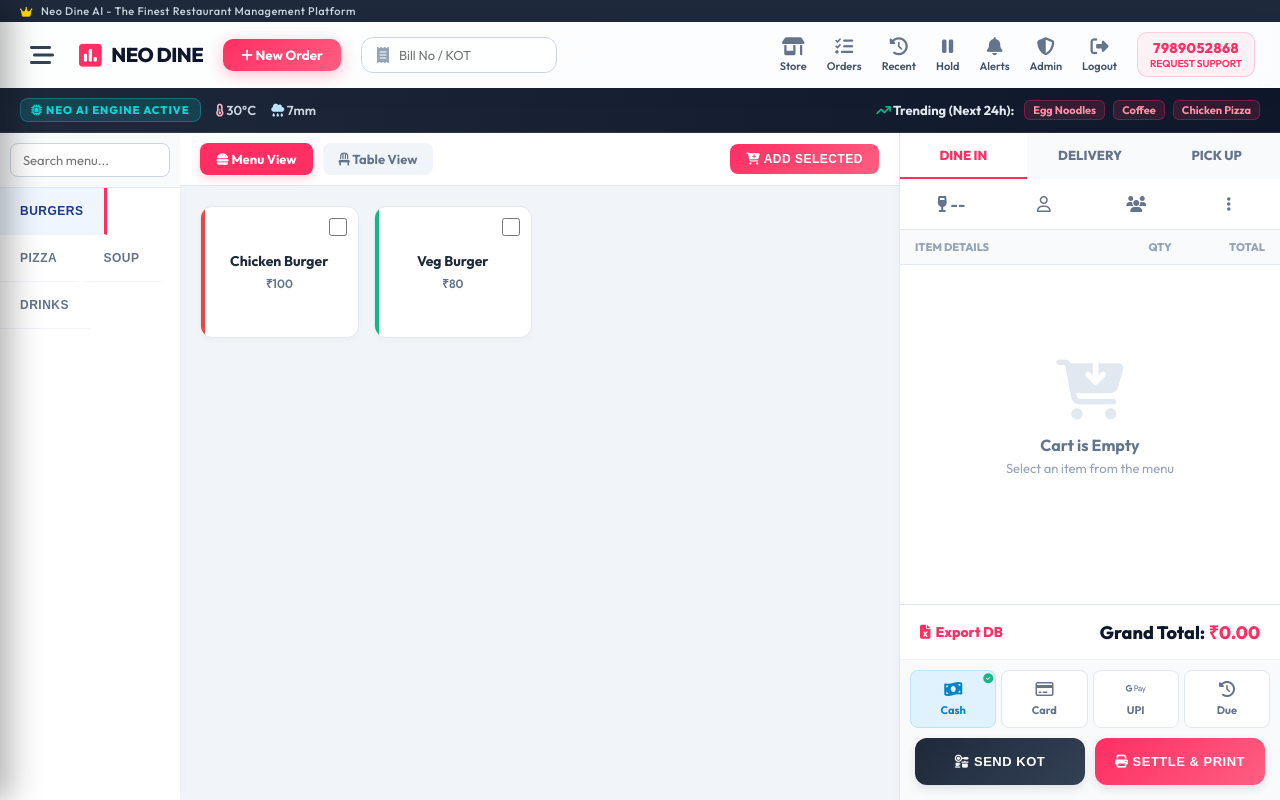
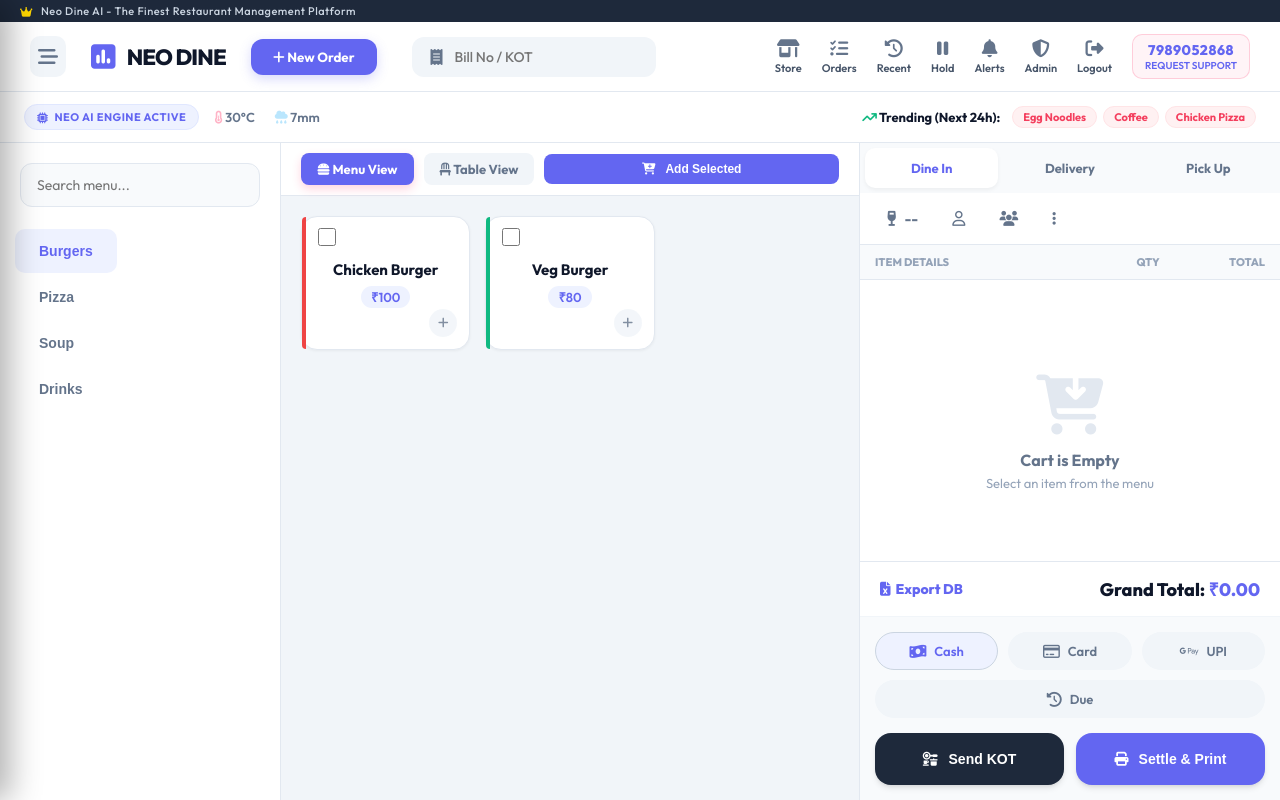
Before and after one commit to SumanthDeharam/Neodine-AI, a Flask app: page / in a window 1280 px wide. Run offline with Flask 3, Linux system fonts and the light colour scheme; a user stored in the database is signed in; data comes from the database, SQL or seed files in the repository; data that the repository does not hold is empty.

Commit message:
Add files via upload

```diff
--- a/templates/base.html
+++ b/templates/base.html
@@ -10,15 +10,17 @@
     <link href="https://cdnjs.cloudflare.com/ajax/libs/font-awesome/6.4.0/css/all.min.css" rel="stylesheet">
     <style>
         :root {
-            --brand-primary: #FF2E63;
-            --brand-secondary: #08D9D6;
-            --bg-dark: #0F172A;
-            --bg-light: #F8FAFC;
-            --text-main: #1E293B;
-            --text-light: #94A3B8;
-            --glass-bg: rgba(255, 255, 255, 0.85);
-            --glass-border: rgba(255, 255, 255, 0.4);
-            --sidebar-width: 320px;
+            --brand-primary: #6366f1; /* Modern Indigo */
+            --brand-secondary: #0ea5e9; /* Sky Blue */
+            --brand-accent: #f43f5e; /* Rose */
+            --bg-main: #f8fafc;
+            --bg-card: #ffffff;
+            --text-main: #0f172a;
+            --text-muted: #64748b;
+            --border-color: #e2e8f0;
+            --soft-shadow: 0 4px 6px -1px rgb(0 0 0 / 0.1), 0 2px 4px -2px rgb(0 0 0 / 0.1);
+            --premium-shadow: 0 20px 25px -5px rgb(0 0 0 / 0.1), 0 8px 10px -6px rgb(0 0 0 / 0.1);
+            --sidebar-width: 280px;
         }
 
         /* Dark Mode overrides for Auth/Admin globally if preferred, but we use a Light/Premium theme here */
@@ -26,7 +28,7 @@
             margin: 0;
             padding: 0;
             font-family: 'Outfit', sans-serif;
-            background: linear-gradient(135deg, #f1f5f9 0%, #e2e8f0 100%);
+            background: var(--bg-main);
             color: var(--text-main);
             height: 100vh;
             overflow: hidden;
@@ -48,110 +50,92 @@
         }
 
         .main-header {
-            background: var(--glass-bg);
-            backdrop-filter: blur(20px);
-            -webkit-backdrop-filter: blur(20px);
-            border-bottom: 1px solid var(--glass-border);
-            padding: 10px 25px;
+            background: #fff;
+            border-bottom: 1px solid var(--border-color);
+            padding: 12px 30px;
             display: flex;
             align-items: center;
             justify-content: space-between;
             z-index: 100;
-            box-shadow: 0 4px 30px rgba(0, 0, 0, 0.03);
         }
 
         .header-left {
             display: flex;
             align-items: center;
-            gap: 20px;
+            gap: 25px;
             flex: 1;
         }
 
         .hamburger-btn {
-            font-size: 24px;
-            color: #334155;
+            font-size: 20px;
+            color: var(--text-muted);
             cursor: pointer;
-            transition: 0.3s;
-            padding: 5px;
-            border-radius: 8px;
+            transition: 0.2s;
+            padding: 8px;
+            border-radius: 10px;
+            background: #f1f5f9;
         }
 
         .hamburger-btn:hover {
-            background: rgba(0, 0, 0, 0.05);
+            background: #e2e8f0;
             color: var(--brand-primary);
-        }
-
-        /* NAVIGATION POPUP BUTTON */
-        .nav-popup-btn {
-            font-size: 22px;
-            color: #334155;
-            cursor: pointer;
-            transition: 0.3s;
-            padding: 8px 12px;
-            border-radius: 10px;
-            background: linear-gradient(135deg, var(--brand-secondary), #05EDED);
-            color: #0F172A;
-            box-shadow: 0 4px 15px rgba(8, 217, 214, 0.3);
-        }
-
-        .nav-popup-btn:hover {
-            transform: scale(1.05);
-            box-shadow: 0 6px 20px rgba(8, 217, 214, 0.4);
         }
 
         .logo-wrap {
             display: flex;
             align-items: center;
-            gap: 10px;
+            gap: 12px;
             font-weight: 800;
-            font-size: 20px;
-            color: #0F172A;
-            letter-spacing: -0.5px;
+            font-size: 22px;
+            color: var(--text-main);
+            letter-spacing: -0.8px;
         }
 
         .logo-wrap i {
             color: var(--brand-primary);
-            font-size: 26px;
+            font-size: 28px;
         }
 
         .new-order-btn {
-            background: linear-gradient(135deg, var(--brand-primary), #FF5E83);
+            background: var(--brand-primary);
             color: white;
             border: none;
-            padding: 8px 18px;
-            border-radius: 10px;
+            padding: 10px 22px;
+            border-radius: 12px;
             font-family: inherit;
             font-weight: 700;
             cursor: pointer;
-            box-shadow: 0 4px 15px rgba(255, 46, 99, 0.3);
-            transition: 0.3s;
+            box-shadow: 0 4px 12px rgba(99, 102, 241, 0.25);
+            transition: 0.2s;
         }
 
         .new-order-btn:hover {
-            transform: translateY(-2px);
-            box-shadow: 0 6px 20px rgba(255, 46, 99, 0.4);
+            transform: translateY(-1px);
+            box-shadow: 0 6px 20px rgba(99, 102, 241, 0.35);
+            filter: brightness(1.1);
         }
 
         .search-container {
             display: flex;
             gap: 12px;
+            margin-left: 10px;
         }
 
         .search-box {
-            background: rgba(255, 255, 255, 0.6);
-            border: 1px solid #cbd5e1;
-            padding: 8px 15px;
+            background: #f1f5f9;
+            border: 1px solid transparent;
+            padding: 9px 18px;
             border-radius: 12px;
             display: flex;
             align-items: center;
-            gap: 8px;
-            transition: 0.3s;
+            gap: 10px;
+            transition: 0.2s;
         }
 
         .search-box:focus-within {
-            border-color: var(--brand-secondary);
+            border-color: var(--brand-primary);
             background: #fff;
-            box-shadow: 0 0 0 3px rgba(8, 217, 214, 0.1);
+            box-shadow: 0 0 0 4px rgba(99, 102, 241, 0.1);
         }
 
         .search-box input {
@@ -159,12 +143,13 @@
             background: transparent;
             outline: none;
             font-family: inherit;
-            font-size: 13px;
-            width: 140px;
+            font-size: 14px;
+            width: 180px;
+            font-weight: 500;
         }
 
         .search-box i {
-            color: #94a3b8;
+            color: var(--text-muted);
         }
 
         .header-right {
--- a/templates/index.html
+++ b/templates/index.html
@@ -9,57 +9,60 @@
     }
 
     .ai-banner {
-        background: linear-gradient(90deg, #1E293B, #0F172A);
-        padding: 10px 20px;
-        color: #fff;
+        background: #fff;
+        padding: 12px 24px;
+        color: var(--text-main);
         display: flex;
         justify-content: space-between;
         align-items: center;
-        border-bottom: 1px solid rgba(255, 255, 255, 0.1);
+        border-bottom: 1px solid var(--border-color);
         flex-shrink: 0;
     }
 
     .ai-badge {
-        background: rgba(8, 217, 214, 0.15);
-        border: 1px solid rgba(8, 217, 214, 0.3);
-        color: var(--brand-secondary);
-        padding: 4px 10px;
-        border-radius: 8px;
+        background: #eef2ff;
+        border: 1px solid #e0e7ff;
+        color: var(--brand-primary);
+        padding: 5px 12px;
+        border-radius: 20px;
         font-size: 11px;
-        font-weight: 800;
+        font-weight: 700;
         text-transform: uppercase;
-        letter-spacing: 1px;
+        letter-spacing: 0.5px;
+        display: flex;
+        align-items: center;
+        gap: 6px;
     }
 
     .weather-info {
         display: flex;
-        gap: 15px;
+        gap: 20px;
         font-size: 13px;
         font-weight: 600;
-        color: #cbd5e1;
+        color: var(--text-muted);
     }
 
     .ai-predict {
         font-size: 13px;
-        color: #e2e8f0;
+        color: var(--text-main);
         display: flex;
         align-items: center;
-        gap: 10px;
+        gap: 12px;
     }
 
     .ai-tags {
         display: flex;
-        gap: 8px;
+        gap: 6px;
     }
 
     .ai-tag {
-        background: rgba(255, 46, 99, 0.15);
-        color: #ff8fa3;
-        padding: 2px 8px;
-        border-radius: 6px;
+        background: #fff1f2;
+        color: var(--brand-accent);
+        padding: 3px 10px;
+        border-radius: 20px;
         font-size: 11px;
         font-weight: 700;
-        border: 1px solid rgba(255, 46, 99, 0.3);
+        border: 1px solid #ffe4e6;
     }
 
     .pos-layout {
@@ -71,65 +74,63 @@
 
     /* Left Sidebar */
     .sidebar {
-        width: 180px;
+        width: var(--sidebar-width);
         background: #fff;
         border-right: 1px solid var(--border-color);
         display: flex;
         flex-direction: column;
         z-index: 10;
         flex-shrink: 0;
-        box-shadow: 2px 0 10px rgba(0, 0, 0, 0.02);
     }
 
     .sidebar-search {
-        padding: 10px;
-        background: #F8FAFC;
-        border-bottom: 1px solid #E2E8F0;
+        padding: 20px;
     }
 
     .sidebar-search input {
         width: 100%;
-        padding: 8px 12px;
-        border-radius: 8px;
-        border: 1px solid #cbd5e1;
-        background: #fff;
+        padding: 12px 16px;
+        border-radius: 12px;
+        border: 1px solid var(--border-color);
+        background: #f8fafc;
         box-sizing: border-box;
-        font-size: 13px;
+        font-size: 14px;
         font-family: inherit;
-        transition: 0.3s;
+        transition: 0.2s;
     }
 
     .sidebar-search input:focus {
         outline: none;
-        border-color: var(--brand-secondary);
-        box-shadow: 0 0 0 3px rgba(8, 217, 214, 0.1);
+        border-color: var(--brand-primary);
+        background: #fff;
+        box-shadow: 0 0 0 4px rgba(99, 102, 241, 0.1);
     }
 
     .category-btn {
-        padding: 16px 20px;
-        text-transform: uppercase;
-        font-size: 12px;
-        font-weight: 700;
+        padding: 14px 24px;
+        font-size: 14px;
+        font-weight: 600;
         cursor: pointer;
-        color: #64748b;
+        color: var(--text-muted);
         text-align: left;
         background: transparent;
         border: none;
-        border-bottom: 1px solid #f1f5f9;
-        transition: 0.3s;
-        border-right: 3px solid transparent;
-        letter-spacing: 0.5px;
+        transition: 0.2s;
+        margin: 2px 15px;
+        border-radius: 10px;
+        display: flex;
+        align-items: center;
+        gap: 12px;
     }
 
     .category-btn:hover {
-        background: #f8fafc;
-        color: #0f172a;
+        background: #f1f5f9;
+        color: var(--text-main);
     }
 
     .category-btn.active {
-        background: #eff6ff;
-        color: #1e3a8a;
-        border-right: 3px solid var(--brand-primary);
+        background: #eef2ff;
+        color: var(--brand-primary);
     }
 
     /* Center Area (Items / Tables switcher) */
@@ -194,21 +195,26 @@
 
     .item-card {
         background: #fff;
-        border: 1px solid #e2e8f0;
-        border-radius: 12px;
-        padding: 20px 10px;
+        border: 1px solid var(--border-color);
+        border-radius: 16px;
+        padding: 16px;
         cursor: pointer;
         text-align: center;
         user-select: none;
-        height: 90px;
+        min-height: 100px;
         display: flex;
         flex-direction: column;
         justify-content: center;
         align-items: center;
-        transition: 0.3s cubic-bezier(0.175, 0.885, 0.32, 1.275);
+        transition: 0.2s cubic-bezier(0.4, 0, 0.2, 1);
         position: relative;
-        overflow: hidden;
-        box-shadow: 0 4px 6px rgba(0, 0, 0, 0.02);
+        box-shadow: 0 1px 3px 0 rgba(0, 0, 0, 0.05);
+    }
+
+    .item-card:hover {
+        transform: translateY(-4px);
+        box-shadow: var(--premium-shadow);
+        border-color: var(--brand-primary);
     }
 
     .item-card::before {
@@ -244,17 +250,55 @@
     }
 
     .item-name {
-        font-size: 14px;
+        font-size: 15px;
         font-weight: 700;
-        color: #1e293b;
-        line-height: 1.3;
-        margin-bottom: 5px;
+        color: var(--text-main);
+        line-height: 1.4;
+        margin-bottom: 6px;
     }
 
     .item-price {
+        font-size: 13px;
+        font-weight: 600;
+        color: var(--brand-primary);
+        background: #eef2ff;
+        padding: 2px 10px;
+        border-radius: 20px;
+    }
+
+    .add-item-btn {
+        position: absolute;
+        bottom: 12px;
+        right: 12px;
+        width: 28px;
+        height: 28px;
+        background: #f1f5f9;
+        color: var(--text-muted);
+        border-radius: 50%;
+        display: flex;
+        align-items: center;
+        justify-content: center;
         font-size: 12px;
-        font-weight: 600;
-        color: #64748b;
+        transition: 0.2s;
+        opacity: 0.8;
+    }
+
+    .item-card:hover .add-item-btn {
+        background: var(--brand-primary);
+        color: #fff;
+        opacity: 1;
+        transform: scale(1.1);
+    }
+
+    .item-checkbox {
+        position: absolute;
+        top: 12px;
+        left: 12px;
+        width: 16px;
+        height: 16px;
+        accent-color: var(--brand-primary);
+        cursor: pointer;
+        z-index: 5;
     }
 
     /* Table View */
@@ -277,111 +321,116 @@
 
     .table-box {
         background: #fff;
-        border: 1px solid #e2e8f0;
-        border-radius: 16px;
-        height: 120px;
+        border: 1px solid var(--border-color);
+        border-radius: 20px;
+        height: 140px;
         display: flex;
         flex-direction: column;
         justify-content: center;
         align-items: center;
         cursor: pointer;
-        transition: 0.3s;
-        box-shadow: 0 4px 10px rgba(0, 0, 0, 0.03);
+        transition: 0.2s;
+        box-shadow: var(--soft-shadow);
     }
 
     .table-box:hover {
         transform: translateY(-5px);
-        box-shadow: 0 10px 25px rgba(0, 0, 0, 0.1);
+        box-shadow: var(--premium-shadow);
+        border-color: var(--brand-primary);
     }
 
     .table-num {
-        font-size: 24px;
+        font-size: 26px;
         font-weight: 800;
-        color: #1e293b;
+        color: var(--text-main);
     }
 
     .table-status {
         font-size: 11px;
         font-weight: 700;
         text-transform: uppercase;
-        padding: 4px 10px;
-        border-radius: 10px;
-        margin-top: 10px;
+        padding: 5px 12px;
+        border-radius: 20px;
+        margin-top: 12px;
     }
 
     .table-box.empty .table-status {
-        background: #dcfce7;
-        color: #166534;
+        background: #f0fdf4;
+        color: #16a34a;
     }
 
     .table-box.empty .table-status::after {
-        content: 'Empty';
+        content: 'Available';
     }
 
     .table-box.occupied .table-status {
-        background: #fee2e2;
-        color: #991b1b;
+        background: #fff1f2;
+        color: #e11d48;
     }
 
     .table-box.occupied .table-status::after {
-        content: 'Dining';
+        content: 'Occupied';
     }
 
     /* Right Cart */
     .cart-area {
-        width: 380px;
+        width: 420px;
         background: #fff;
-        border-left: 1px solid #e2e8f0;
+        border-left: 1px solid var(--border-color);
         display: flex;
         flex-direction: column;
         z-index: 10;
         flex-shrink: 0;
-        box-shadow: -2px 0 10px rgba(0, 0, 0, 0.02);
     }
 
     .cart-tabs {
         display: flex;
         font-size: 13px;
-        font-weight: 800;
+        font-weight: 700;
         text-align: center;
         background: #f8fafc;
+        padding: 5px;
+        gap: 5px;
     }
 
     .cart-tab {
         flex: 1;
-        padding: 14px 0;
+        padding: 12px 0;
         cursor: pointer;
-        color: #64748b;
-        border-bottom: 2px solid transparent;
-        transition: 0.3s;
-        text-transform: uppercase;
+        color: var(--text-muted);
+        border-radius: 10px;
+        transition: 0.2s;
+        text-transform: capitalize;
     }
 
     .cart-tab.active {
         color: var(--brand-primary);
-        border-bottom-color: var(--brand-primary);
         background: #fff;
+        box-shadow: 0 2px 4px rgba(0,0,0,0.05);
     }
 
     .cart-subtabs {
         display: flex;
         background: #fff;
-        border-bottom: 1px solid #e2e8f0;
-        padding: 5px;
+        border-bottom: 1px solid var(--border-color);
+        padding: 8px 15px;
+        gap: 10px;
     }
 
     .subtab {
-        flex: 1;
-        padding: 10px;
+        padding: 8px 12px;
         text-align: center;
-        color: #64748b;
-        font-size: 16px;
-        border-radius: 8px;
+        color: var(--text-muted);
+        font-size: 15px;
+        border-radius: 10px;
         cursor: pointer;
-        transition: 0.3s;
+        transition: 0.2s;
+        display: flex;
+        align-items: center;
+        gap: 8px;
     }
 
-    .subtab:hover {
+    .subtab:hover, .subtab.active {
         background: #f1f5f9;
         color: var(--brand-primary);
     }
@@ -554,88 +603,79 @@
 
     .payment-types {
         display: flex;
-        padding: 10px;
-        gap: 5px;
+        padding: 15px;
+        gap: 10px;
+        flex-wrap: wrap;
     }
 
     .payment-type {
         flex: 1;
+        min-width: 90px;
         text-align: center;
-        padding: 10px 5px;
-        font-size: 11px;
-        border-radius: 8px;
+        padding: 10px 14px;
+        font-size: 13px;
+        border-radius: 25px; /* Pill style */
         cursor: pointer;
         display: flex;
-        flex-direction: column;
         align-items: center;
-        gap: 4px;
-        font-weight: 700;
-        color: #64748b;
-        background: #fff;
-        border: 1px solid #e2e8f0;
-        transition: 0.3s;
+        justify-content: center;
+        gap: 8px;
+        font-weight: 600;
+        color: var(--text-muted);
+        background: #f1f5f9;
+        border: 1px solid transparent;
+        transition: 0.2s;
     }
 
     .payment-type.active {
-        background: #e0f2fe;
-        color: #0284c7;
-        border-color: #bae6fd;
+        background: #eef2ff;
+        color: var(--brand-primary);
+        border-color: #cbd5e1;
     }
 
     .payment-type i {
-        font-size: 16px;
-        margin-bottom: 2px;
+        font-size: 15px;
     }
 
     .payment-type .fa-circle-check {
-        color: #10b981;
-        position: absolute;
-        top: 2px;
-        right: 2px;
-        font-size: 10px;
         display: none;
     }
 
-    .payment-type.active .fa-circle-check {
-        display: block;
-    }
-
-    .payment-type {
-        position: relative;
-    }
-
     .action-buttons {
-        display: grid;
-        grid-template-columns: 1fr 1fr;
-        gap: 10px;
+        display: flex;
+        gap: 12px;
         padding: 0 15px;
     }
 
     .action-btn {
-        padding: 16px;
+        flex: 1;
+        padding: 18px;
         border: none;
-        font-size: 13px;
-        font-weight: 800;
+        font-size: 14px;
+        font-weight: 700;
         color: #fff;
         cursor: pointer;
-        border-radius: 12px;
-        text-transform: uppercase;
-        letter-spacing: 0.5px;
-        transition: 0.3s;
-        box-shadow: 0 4px 10px rgba(0, 0, 0, 0.1);
+        border-radius: 16px;
+        transition: 0.2s;
+        box-shadow: var(--soft-shadow);
+        display: flex;
+        align-items: center;
+        justify-content: center;
+        gap: 10px;
     }
 
     .action-btn:hover {
         transform: translateY(-2px);
-        box-shadow: 0 8px 20px rgba(0, 0, 0, 0.15);
+        box-shadow: var(--premium-shadow);
+        filter: brightness(1.1);
     }
 
     .btn-red {
-        background: linear-gradient(135deg, var(--brand-primary), #FF5E83);
+        background: var(--brand-primary);
     }
 
     .btn-dark {
-        background: linear-gradient(135deg, #1E293B, #334155);
+        background: #1e293b;
     }
 
     /* Modal */
@@ -866,6 +912,7 @@
                                 data-price="{{ price }}" onclick="event.stopPropagation();">
                             <div class="item-name">{{ item_name }}</div>
                             <div class="item-price">₹{{ price }}</div>
+                            <div class="add-item-btn"><i class="fa-solid fa-plus"></i></div>
                         </div>
                         {% endfor %}
                     </div>
@@ -933,11 +980,14 @@
                 </div>
 
                 <div class="payment-types">
-                    <div class="payment-type active"><i class="fa-solid fa-circle-check"></i><i
+                    <div class="payment-type active" onclick="setPaymentType('CASH', this)"><i
                             class="fa-solid fa-money-bill-wave"></i> Cash</div>
-                    <div class="payment-type"><i class="fa-regular fa-credit-card"></i> Card</div>
-                    <div class="payment-type"><i class="fa-brands fa-google-pay"></i> UPI</div>
-                    <div class="payment-type"><i class="fa-solid fa-clock-rotate-left"></i> Due</div>
+                    <div class="payment-type" onclick="setPaymentType('CARD', this)"><i
+                            class="fa-regular fa-credit-card"></i> Card</div>
+                    <div class="payment-type" onclick="setPaymentType('UPI', this)"><i
+                            class="fa-brands fa-google-pay"></i> UPI</div>
+                    <div class="payment-type" onclick="setPaymentType('DUE', this)"><i
+                            class="fa-solid fa-clock-rotate-left"></i> Due</div>
                 </div>
 
                 <div class="action-buttons">
@@ -1137,23 +1187,22 @@
             total += itemTotal;
 
             // Escaping single quotes to make sure JS strings don't break
-            const safeName = itemName.replace(/'/g, "\\'");
+            const safeItemName = itemName.replace(/'/g, "\\'");
 
             html += `
                 <div class="cart-item-row">
                     <div class="col-item">${itemName}</div>
                     <div class="col-qty">
-                        <button type="button" class="qty-btn" onclick="changeQty('${safeName}', -1)">-</button>
-                        <input type="number" class="qty-input" value="${item.qty}" min="1" onchange="setQty('${safeName}', this.value)">
-                        <button type="button" class="qty-btn" onclick="changeQty('${safeName}', 1)">+</button>
+                        <button type="button" class="qty-btn" onclick="changeQty('${safeItemName}', -1)">-</button>
+                        <input type="text" class="qty-input" value="${item.qty}" onchange="setQty('${safeItemName}', this.value)">
+                        <button type="button" class="qty-btn" onclick="changeQty('${safeItemName}', 1)">+</button>
                     </div>
                     <div class="col-price">₹${itemTotal.toFixed(2)}</div>
                 </div>
             `;
-
             // Multiple checkboxes to ensure backend lists grab correct quantities
             for (let i = 0; i < item.qty; i++) {
-                hiddenHtml += '<input type="checkbox" name="food" value="' + itemName + '" checked>';
+                hiddenHtml += '<input type="checkbox" name="food" value="' + itemName + '" checked style="display:none;">';
             }
         });
 
```
Also changed, not shown: other parts of templates/index.html (+38 -32 lines).
